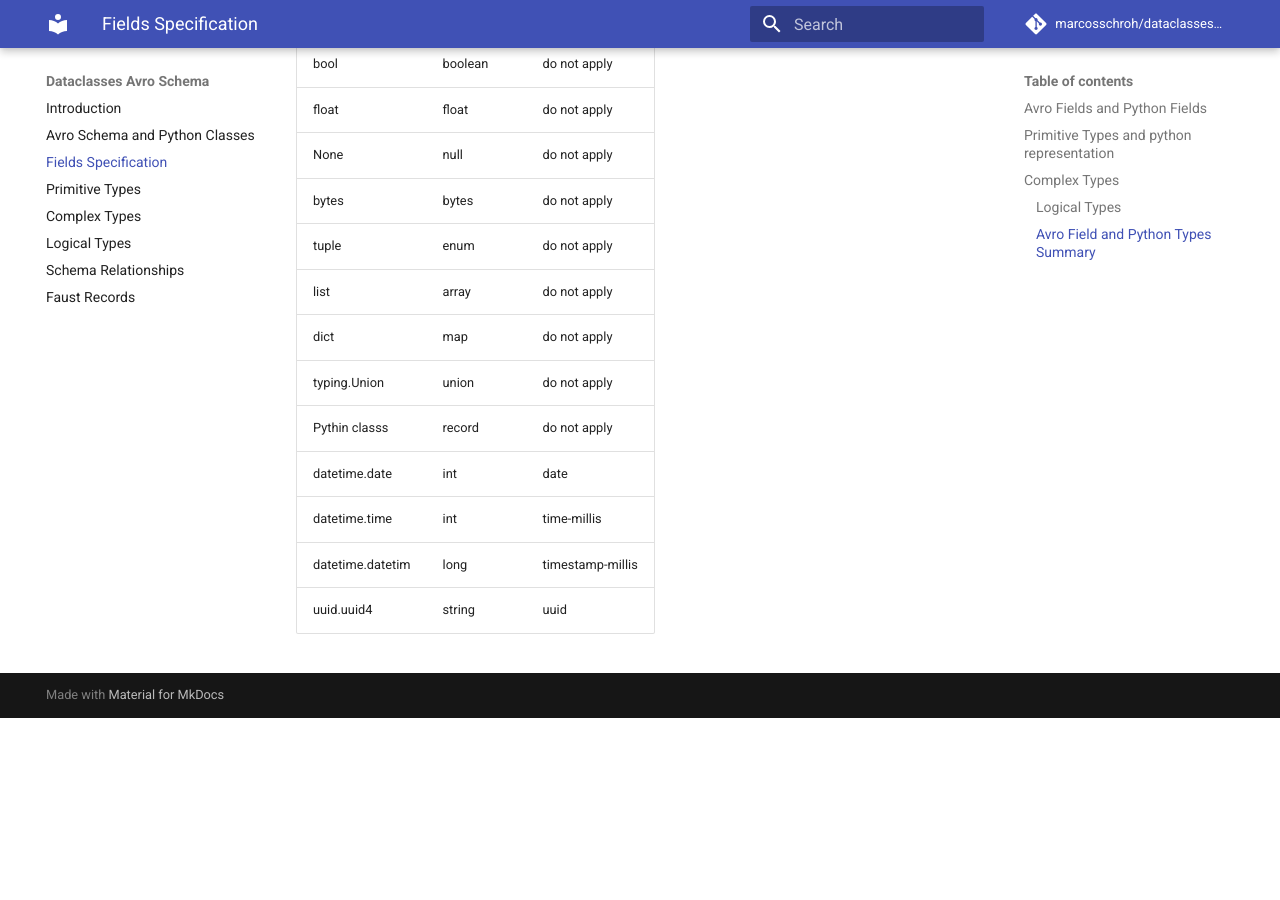
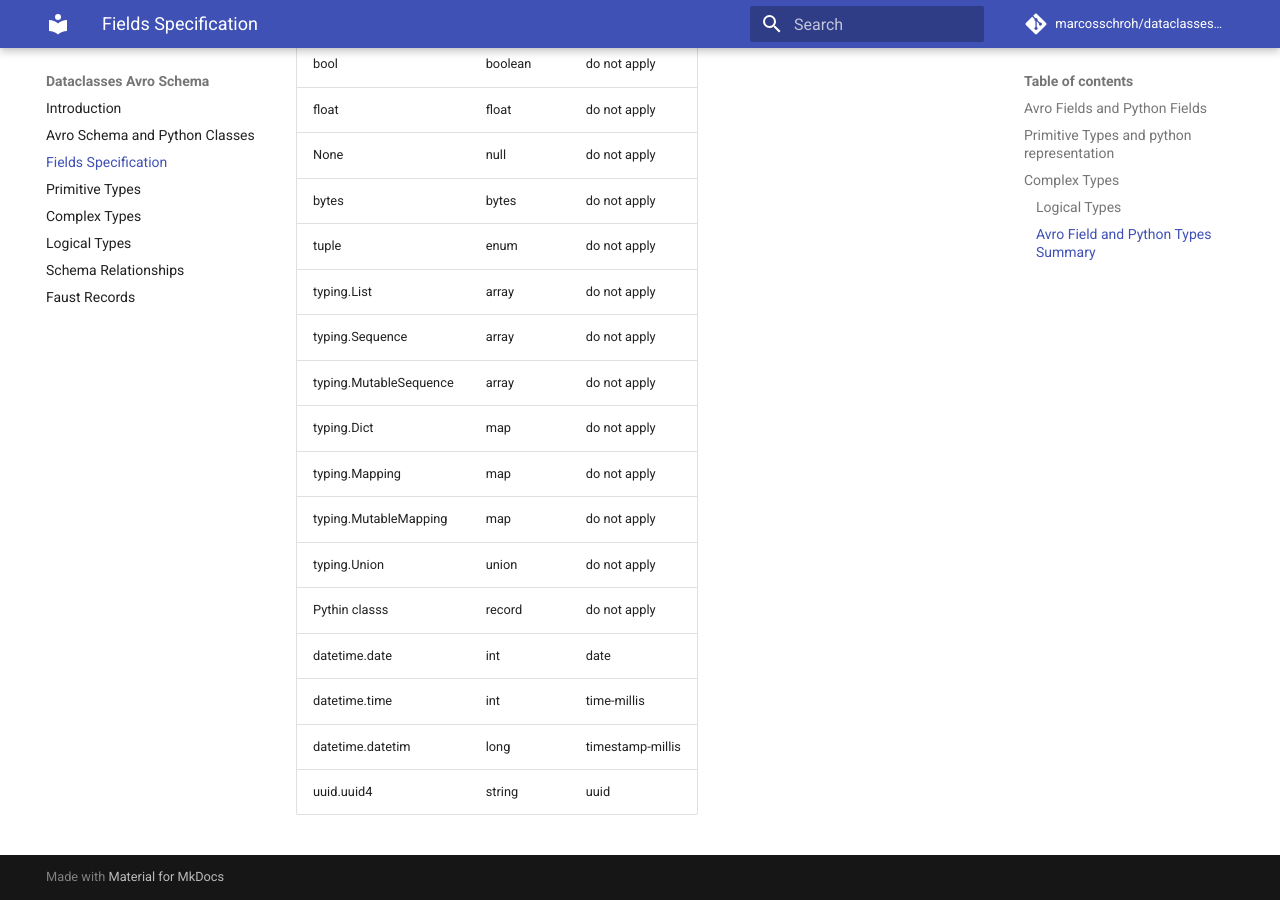
Before and after one commit to marcosschroh/dataclasses-avroschema, an MkDocs documentation site: the page built from docs/fields_specification.md, in a window 1280 px wide and 900 px high, scrolled down 3341 px. Built offline with MkDocs 1.6.1 and Material for MkDocs 9.7.7, drawn with Linux system fonts in a browser that asks for light colours; comment, search, counter and statistics services are not loaded; before the commit the page ends 4059 px from its top, so only the background shows below that.

Commit message:
fix: Support for Sequences and Mapping added

```diff
--- a/docs/fields_specification.md
+++ b/docs/fields_specification.md
@@ -98,8 +98,12 @@ Python Type | Avro Type   | Logical Type |
 | None      | null        | do not apply |
 | bytes     | bytes       | do not apply |
 | tuple     | enum        | do not apply |
-| list      | array       | do not apply |
-| dict      | map         | do not apply |
+| typing.List      | array       | do not apply |
+| typing.Sequence      | array       | do not apply |
+| typing.MutableSequence      | array       | do not apply |
+| typing.Dict      | map         | do not apply |
+| typing.Mapping      | map         | do not apply |
+| typing.MutableMapping      | map         | do not apply |
 | typing.Union| union     | do not apply |
 | Pythin classs | record  | do not apply |
 | datetime.date | int     |  date        |
```
Also changed, not shown: docs/complex_types.md (+3 -3 lines), 4 other files.
